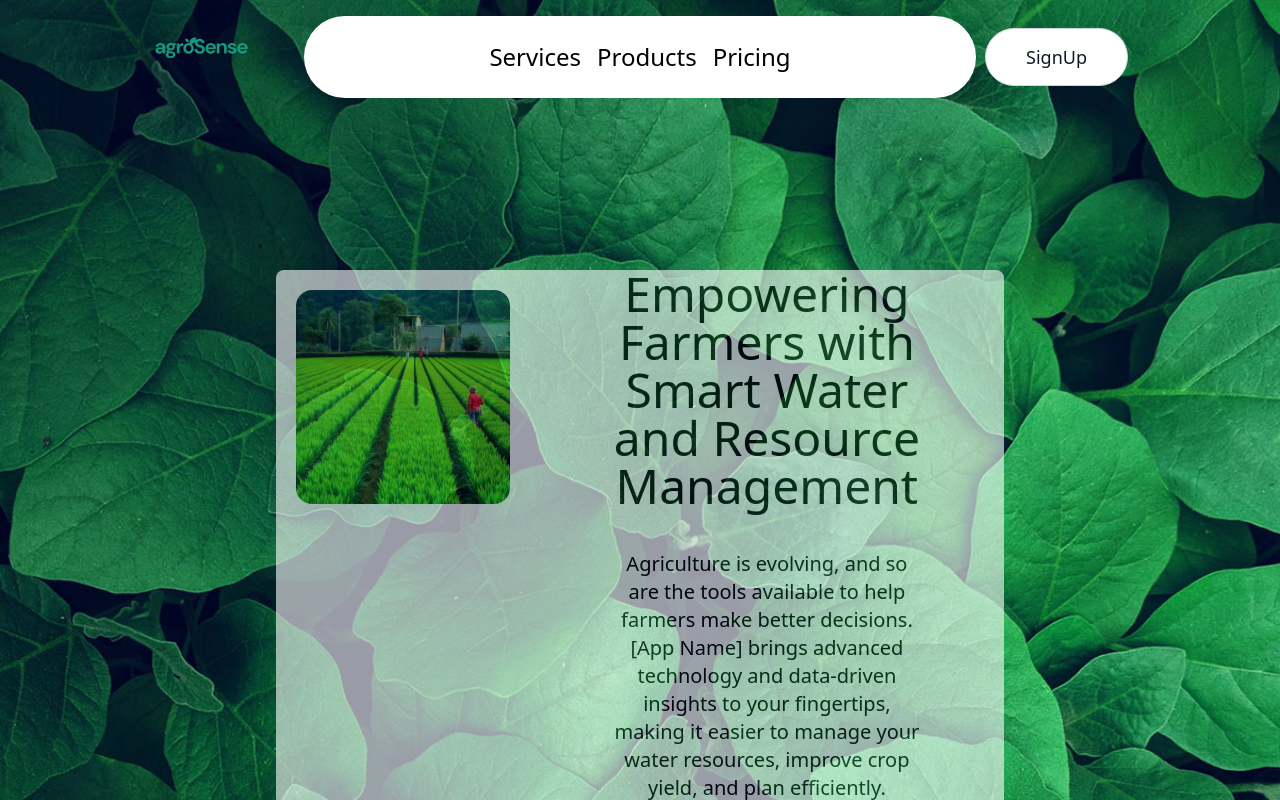
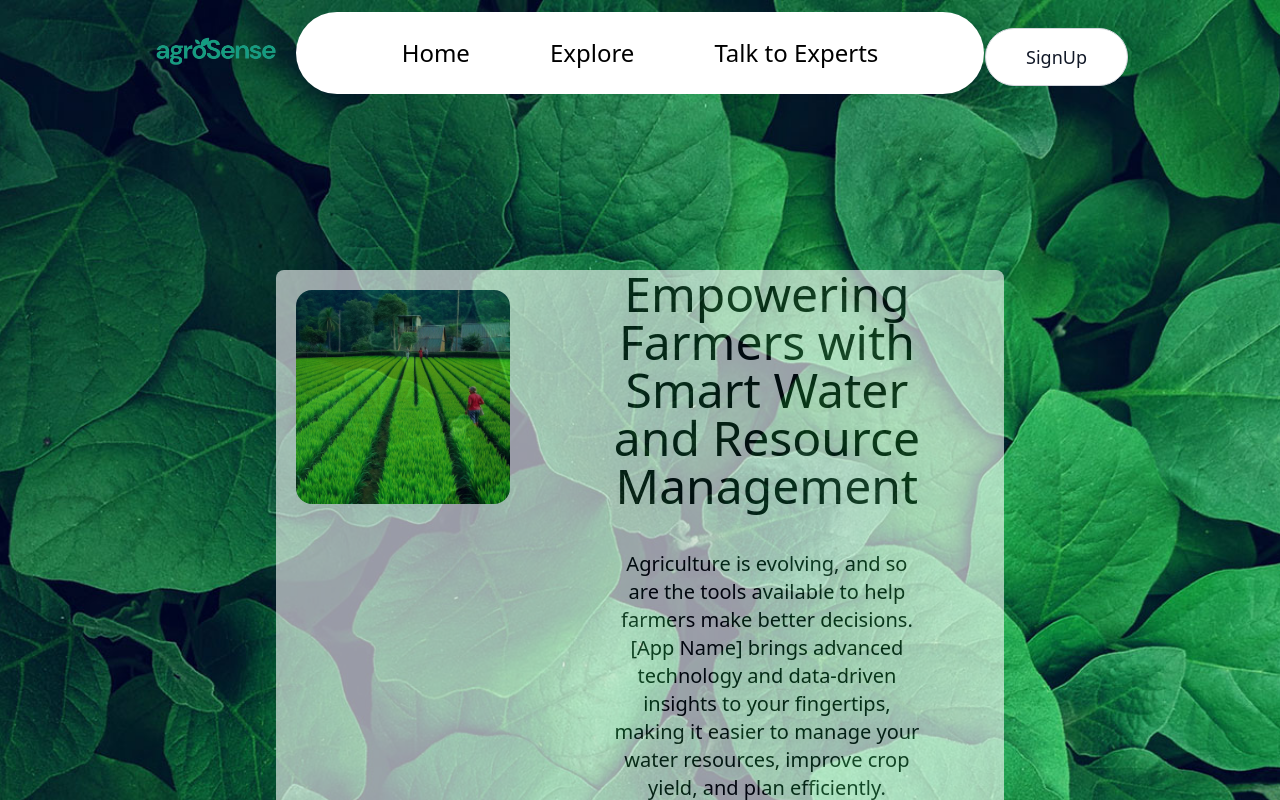
Before and after one commit to jishkhar/agrosense, a Next.js app: page / in a window 1280 px wide. Shown: the top 800 px of the page. Built offline with nearby package versions, Linux system fonts and the light colour scheme.

Commit message:
landing page

```diff
--- a/src/components/Landing/Background.tsx
+++ /dev/null
@@ -1,22 +0,0 @@
-import React from 'react'
-
-const Background = () => {
-  return (
-    <>
-        <div
-            className="bg-gray-300 h-fit"
-            style={{
-            backgroundImage: `url('/img/bg.jpg')`,
-            backgroundSize: 'cover',
-            backgroundPosition: 'center',
-            height: '900px',
-            width: '100%',
-            }}
-            >
-
-            </div>
-    </>
-  )
-}
-
-export default Background
--- a/src/components/Landing/Hero.tsx
+++ b/src/components/Landing/Hero.tsx
@@ -23,7 +23,7 @@ const Hero = () => {
             <Image
               src="/img/logo.png"
               alt="Logo"
-              width={220}
+              width={300}
               height={30}
               priority
             />
@@ -33,7 +33,7 @@ const Hero = () => {
             <div id="login">
               <button
                 type="button"
-                className="text-gray-900 bg-white border border-gray-300 focus:outline-none hover:bg-gray-100 focus:ring-4 focus:ring-gray-100 text-lg rounded-full px-10 py-3.5 mb-2 dark:bg-gray-800 dark:text-white dark:border-gray-600 dark:hover:bg-gray-700 dark:hover:border-gray-600 dark:focus:ring-gray-700"
+                className="text-gray-900 bg-white border border-gray-300 focus:outline-none hover:bg-slate-200 focus:ring-4 focus:ring-gray-100 text-lg rounded-full px-10 py-3.5 mb-2 dark:bg-gray-800 dark:text-white dark:border-gray-600 dark:hover:bg-gray-700 dark:hover:border-gray-600 dark:focus:ring-gray-700"
               >
                 Login
               </button>
@@ -41,7 +41,7 @@ const Hero = () => {
             <div id="signup">
               <button
                 type="button"
-                className="text-gray-900 bg-white border border-gray-300 focus:outline-none hover:bg-gray-100 focus:ring-4 focus:ring-gray-100 rounded-full text-lg px-10 py-3.5 mb-2 dark:bg-gray-800 dark:text-white dark:border-gray-600 dark:hover:bg-gray-700 dark:hover:border-gray-600 dark:focus:ring-gray-700"
+                className="text-gray-900 bg-white border border-gray-300 focus:outline-none hover:bg-slate-200 focus:ring-4 focus:ring-gray-100 rounded-full text-lg px-10 py-3.5 mb-2 dark:bg-gray-800 dark:text-white dark:border-gray-600 dark:hover:bg-gray-700 dark:hover:border-gray-600 dark:focus:ring-gray-700"
               >
                 SignUp
               </button>
--- a/src/components/Landing/Navbar.tsx
+++ b/src/components/Landing/Navbar.tsx
@@ -6,7 +6,7 @@ import { cn } from "@/lib/utils";
 export function NavbarDemo() {
   return (
     <div className="relative w-full flex items-center justify-center">
-      <Navbar className="top-4" />
+      <Navbar className="top-3" />
     </div>
   );
 }
@@ -15,50 +15,15 @@ function Navbar({ className }: { className?: string }) {
   const [active, setActive] = useState<string | null>(null);
   return (
     <div
-      className={cn("fixed top-10 inset-x-0 max-w-2xl mx-auto z-50", className)}
+      className={cn("fixed top-10 inset-x-0 max-w-3xl mx-auto z-50", className)}
     >
+      <div className="px-10">
       <Menu setActive={setActive}>
-        <MenuItem setActive={setActive} active={active} item="Services">
-          <div className="flex flex-col space-y-4 text-sm ">
-            <HoveredLink href="/web-dev">Web Development</HoveredLink>
-            <HoveredLink href="/interface-design">Interface Design</HoveredLink>
-            <HoveredLink href="/seo">Search Engine Optimization</HoveredLink>
-            <HoveredLink href="/branding">Branding</HoveredLink>
-          </div>
-        </MenuItem>
-        <MenuItem setActive={setActive} active={active} item="Products">
-          <div className="  text-sm grid grid-cols-2 gap-10 p-4">
-            <ProductItem
-              href="/product/1"
-              title="Product 1"
-              description="Description of product 1"
-            />
-            <ProductItem
-              href="/product/2"
-              title="Product 2"
-              description="Description of product 2"
-            />
-            <ProductItem
-              href="/product/3"
-              title="Product 3"
-              description="Description of product 3"
-            />
-            <ProductItem
-              href="/product/4"
-              title="Product 4"
-              description="Description of product 4"
-            />
-          </div>
-        </MenuItem>
-        <MenuItem setActive={setActive} active={active} item="Pricing">
-          <div className="flex flex-col space-y-4 text-sm">
-            <HoveredLink href="/hobby">Hobby</HoveredLink>
-            <HoveredLink href="/individual">Individual</HoveredLink>
-            <HoveredLink href="/team">Team</HoveredLink>
-            <HoveredLink href="/enterprise">Enterprise</HoveredLink>
-          </div>
-        </MenuItem>
+        <div className="px-8"><MenuItem setActive={setActive} active={active} item="Home" /></div>
+        <div className="px-8"><MenuItem setActive={setActive} active={active} item="Explore" /></div>
+        <div className="px-8"><MenuItem setActive={setActive} active={active} item="Talk to Experts" /></div>
       </Menu>
+      </div>
     </div>
   );
 }
```
